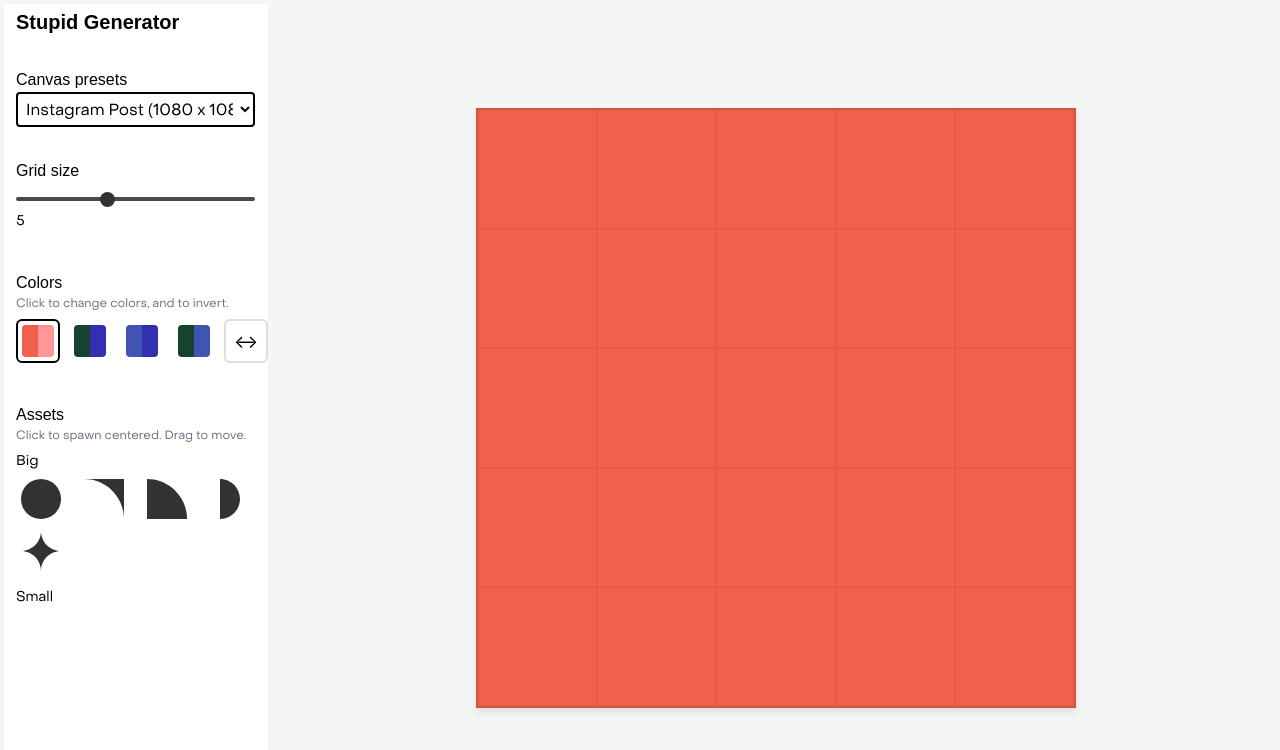
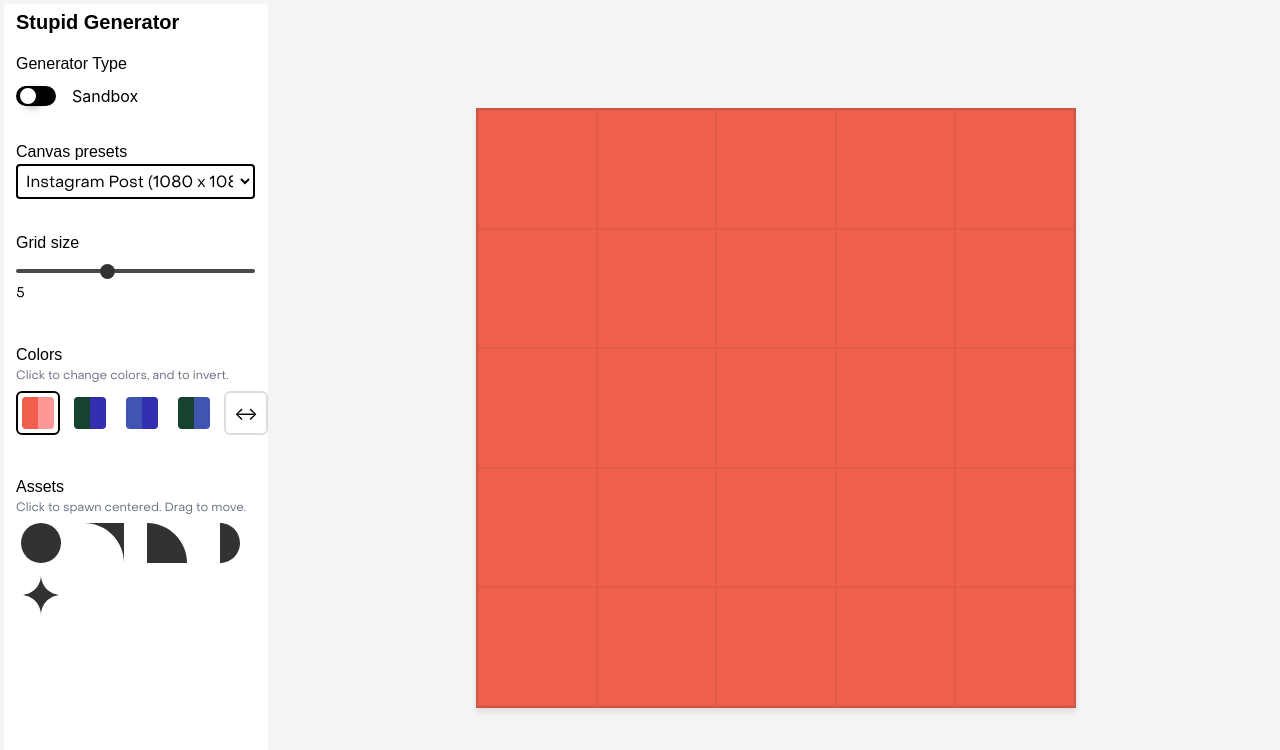
Before and after one commit to AEllegaard/StupidGenerator, a Vue app: page / in a window 1280 px wide. Shown: the top 750 px of the page. Built offline with nearby package versions, Linux system fonts and the light colour scheme; a web font is replaced by a local one.

Commit message:
minor changes

```diff
--- a/src/App.vue
+++ b/src/App.vue
@@ -1021,6 +1021,10 @@ const handlePresetChange = (event) => {
     currentCanvasPreset.value = selectedPreset
   }
 }
+
+// Generator toggle state (controlled via Vue bindings)
+const generatorChecked = ref(false)
+const generatorLabel = computed(() => (generatorChecked.value ? 'Pattern Finder' : 'Sandbox'))
 </script>
 
 <template>
@@ -1028,6 +1032,18 @@ const handlePresetChange = (event) => {
     <!-- UI Section -->
     <div class="bg-white m-1">
       <h1 class="font-object font-bold text-xl ml-3 mt-1">Stupid Generator</h1>
+      <div class="ml-3 mt-4">
+        <div class="font-object font-medium text-base">Generator Type</div>
+        <div class="flex gap-4 items-center mt-2">
+          <input id="checkboxInput" type="checkbox" v-model="generatorChecked" />
+          <label
+            for="checkboxInput"
+            class="toggleSwitch"
+            @click.prevent="generatorChecked = !generatorChecked"
+          ></label>
+          <p id="generatorType">{{ generatorLabel }}</p>
+        </div>
+      </div>
       <div class="ml-3 mt-8">
         <div class="font-object font-medium text-base">Canvas presets</div>
         <select
@@ -1078,7 +1094,6 @@ const handlePresetChange = (event) => {
 
         <h2 class="font-object font-medium text-base mt-10">Assets</h2>
         <p class="font-object text-xs mb-2 text-gray-500">Click to spawn centered. Drag to move.</p>
-        <p class="font-object text-sm mb-2">Big</p>
         <div class="assets-container grid grid-cols-4">
           <div
             v-for="asset in assets"
@@ -1091,12 +1106,7 @@ const handlePresetChange = (event) => {
             :title="`Snap: ${asset.snapType}`"
           >
             <img :src="asset.path" :alt="asset.name" class="asset-icon" />
-
           </div>
-
-        </div>
-        <div>
-          <p class="font-object text-sm mt-4 mb-2 ">Small</p>
         </div>
       </div>
     </div>
--- a/src/Main.css
+++ b/src/Main.css
@@ -311,3 +311,55 @@ body{
 .trash img {
   display: block;
 }
+
+/* From Uiverse.io by vinodjangid07 */
+/* To hide the checkbox */
+#checkboxInput {
+  position: absolute;
+  width: 1px;
+  height: 1px;
+  margin: -1px;
+  padding: 0;
+  border: 0;
+  clip: rect(0 0 0 0);
+  clip-path: inset(50%);
+  overflow: hidden;
+  white-space: nowrap;
+}
+
+.toggleSwitch {
+  display: flex;
+  align-items: center;
+  justify-content: center;
+  position: relative;
+  width: 40px;
+  height: 20px;
+  border: #000000 2px solid;
+  background-color: black;
+  border-radius: 20px;
+  cursor: pointer;
+  transition-duration: .15s;
+}
+
+.toggleSwitch::after {
+  content: "";
+  position: absolute;
+  height: 20px;
+  width: 20px;
+  left: 0px;
+  border: #000000 2px solid;
+  background-color: white;
+  border-radius: 50%;
+  transition-duration: .15s;
+  box-shadow: 5px 2px 7px rgba(8, 8, 8, 0.308);
+}
+
+#checkboxInput:checked+.toggleSwitch::after {
+  transform: translateX(100%);
+  transition-duration: .15s;
+}
+/* Switch background change */
+#checkboxInput:checked+.toggleSwitch {
+  background-color: white;
+  transition-duration: .15s;
+}
```
